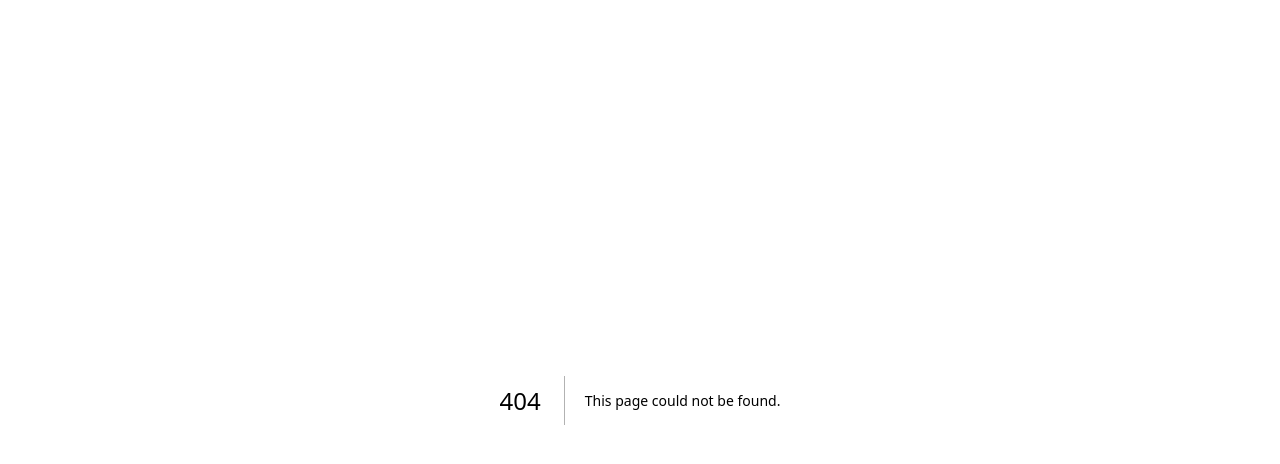
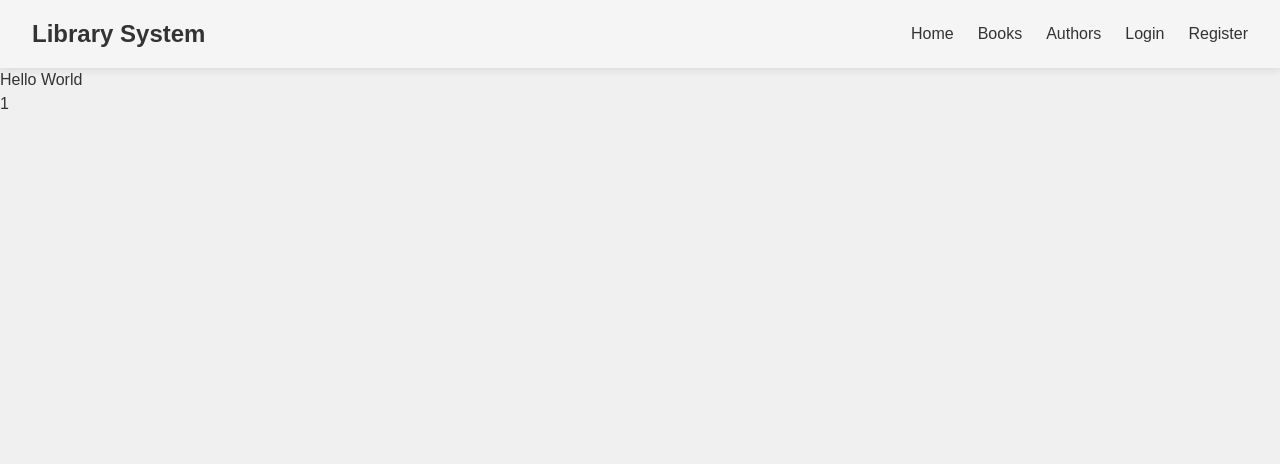
Before and after one commit to syntax-tic/demo, a Next.js app in the folder client/: page /books/1 in a window 1280 px wide. Before the commit this address had no page. Shown: the top 464 px of the page. Built offline with nearby package versions, Linux system fonts and the light colour scheme.

Commit message:
add dynamic route for book

```diff
--- /dev/null
+++ b/client/app/books/[book]/page.tsx
@@ -0,0 +1,23 @@
+import Navbar from '@/app/components/Navbar';
+import React from 'react'
+
+interface ParamsProps{
+  params : {
+    book: string
+  }
+}
+
+const page = async ({params} : ParamsProps) => {
+  const book = await params.book;
+  return (
+    <>
+    <Navbar/>
+    <div>
+      <h1>Hello World</h1>
+      {book}
+    </div>
+    </>
+  )
+}
+
+export default page;
--- a/client/app/books/page.tsx
+++ b/client/app/books/page.tsx
@@ -25,4 +25,4 @@ const Books = async () => {
   );
 }
 
-export default Books
+export default Books;
--- a/client/app/components/BookCard.tsx
+++ b/client/app/components/BookCard.tsx
@@ -67,7 +67,6 @@ const BookCard:React.FC<BookCardProps> = ({book}) => {
     <ISBN>ISBN: {book.isbn}</ISBN>
     <Button onClick={()=>handleClick(book)}>Details</Button>
   </Card>
-
   )
 }
 
```
